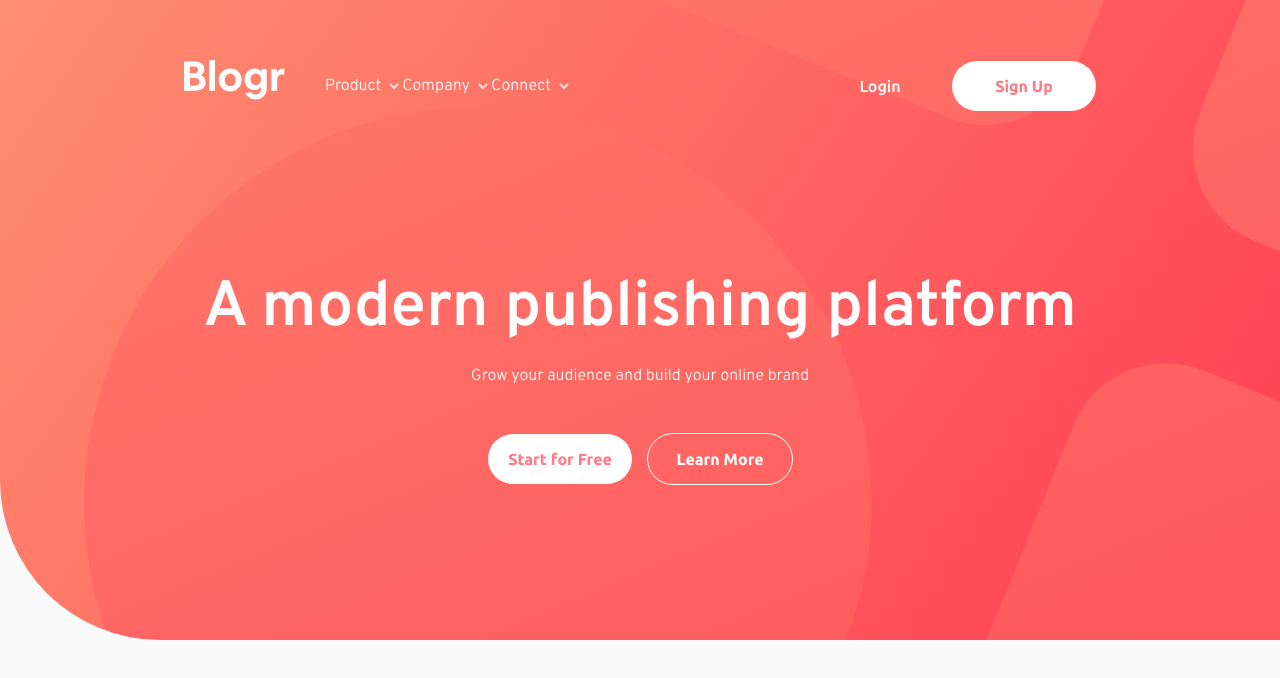
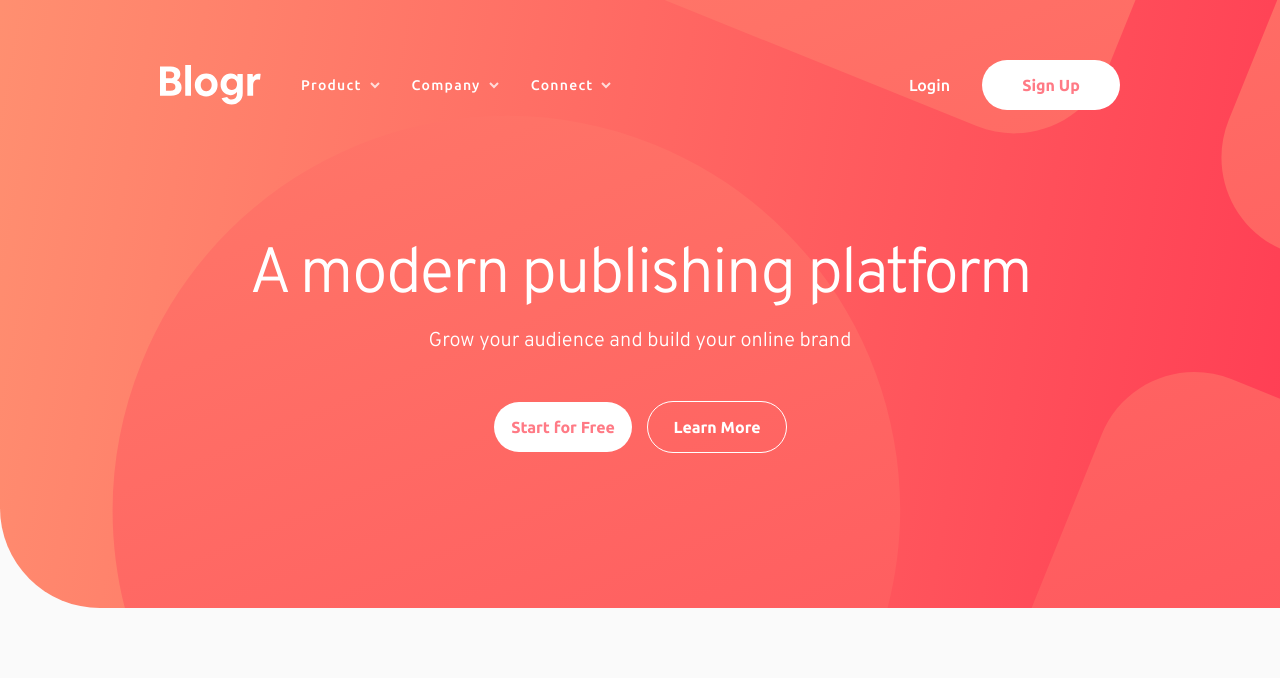
Before and after one commit to fernandoLRibeiro/blogr-landing-page-solution, a React (Create React App) app: page / in a window 1280 px wide. Shown: the top 678 px of the page. Built offline with nearby package versions, Linux system fonts and the light colour scheme.

Commit message:
Fix styling on CTA and Navbar

```diff
--- a/src/containers/CTA.jsx
+++ b/src/containers/CTA.jsx
@@ -9,8 +9,8 @@ const CTA = () => {
       <Navbar />
       <div className={styles.contentContainer}>
         <div className={styles.textContainer}>
-          <h1>A modern publishing platform</h1>
-          <p className="subtitle">
+          <h1 className={styles.heading}>A modern publishing platform</h1>
+          <p className={styles.subtitle}>
             Grow your audience and build your online brand
           </p>
         </div>
--- a/src/styles/Button.module.css
+++ b/src/styles/Button.module.css
@@ -11,7 +11,11 @@
   border-radius: 5em;
   color: white;
   transition: all 0.1s ease-in;
-  min-width: 9em;
+}
+
+.primary,
+.outlined {
+  min-width: 8.625em;
 }
 
 .primary {
--- a/src/styles/CTA.module.css
+++ b/src/styles/CTA.module.css
@@ -1,11 +1,11 @@
 .CTA {
   background: url("../../public/images/bg-pattern-intro-desktop.svg"),
     var(--CTA-gradient);
-  background-position: 27% 53%;
+  background-position: 25.5% 52%;
   display: flex;
   flex-direction: column;
   width: 100%;
-  border-bottom-left-radius: 10em;
+  border-bottom-left-radius: 6.25rem;
 }
 
 .textContainer {
@@ -13,7 +13,19 @@
   flex-direction: column;
   align-items: center;
   justify-content: center;
-  gap: 1em;
+  gap: 0.75rem;
+}
+
+.heading {
+  font-size: 4rem;
+  font-weight: 500;
+  letter-spacing: -0.033em;
+  line-height: 1.25em;
+}
+
+.subtitle {
+  font-weight: 200;
+  font-size: 1.25rem;
 }
 
 .contentContainer {
@@ -22,9 +34,9 @@
   justify-content: center;
   align-items: center;
   gap: 3em;
-  padding: 9.75em 0;
+  padding: 7.875rem 0 9.75rem;
 }
 .buttonContainer {
   display: flex;
-  gap: 1em;
+  gap: 1rem;
 }
--- a/src/styles/Navbar.module.css
+++ b/src/styles/Navbar.module.css
@@ -1,8 +1,8 @@
 .primaryHeader {
   display: flex;
   justify-content: space-between;
-  /* align-items: flex-end; */
-  margin: 3.75em 11.5em 0;
+  align-items: center;
+  margin: 3.75em 10em 0;
 }
 
 .navigation {
@@ -15,7 +15,7 @@
 .mainMenu {
   list-style: none;
   display: flex;
-  width: 35%;
+  gap: 2em;
   justify-content: space-between;
 }
 
@@ -26,4 +26,5 @@
 
 .buttonsContainer {
   display: flex;
+  gap: 2rem;
 }
--- a/src/styles/SubMenu.module.css
+++ b/src/styles/SubMenu.module.css
@@ -6,7 +6,11 @@
 
 .mainLink {
   display: flex;
-  gap: 0.5em;
+  font-family: "Ubuntu", sans-serif;
+  font-size: 0.875rem;
+  gap: 0.5rem;
+  letter-spacing: 0.09em;
+  font-weight: 500;
   align-items: center;
   padding: 1em 0;
   cursor: pointer;
@@ -18,13 +22,24 @@
   display: none;
   background-color: var(--color-neutral-white);
   color: var(--color-neutral-very-dark-grayish-blue);
-  padding: 2em 1em;
+  padding: 2rem 1.5rem;
   font-family: "Ubuntu", sans-serif;
-  font-size: 0.95em;
-  gap: 0.75em;
-  margin-top: 3.25em;
-  border-radius: 0.5em;
-  min-width: 11rem;
+  font-size: 0.875rem;
+  gap: 1rem;
+  margin-top: 2.75rem;
+  border-radius: 0.375em;
+  min-width: 10.5rem;
+  box-shadow: 0px 12px 20px 6px rgba(0, 0, 0, 0.25);
+}
+
+.subLink {
+  font-weight: 400;
+  letter-spacing: 0.04em;
+  cursor: pointer;
+}
+
+.subLink:hover {
+  font-weight: 700;
 }
 
 .subMenu:hover .subMenuOptions {
--- a/src/styles/index.css
+++ b/src/styles/index.css
@@ -22,7 +22,7 @@
   --color-neutral-very-dark-black-blue: hsl(240, 10%, 16%);
   /* Background gradient - Intro/CTA mobile nav */
   --CTA-gradient: linear-gradient(
-    125deg,
+    100deg,
     hsl(13, 100%, 72%),
     hsl(353, 100%, 62%)
   );
```
